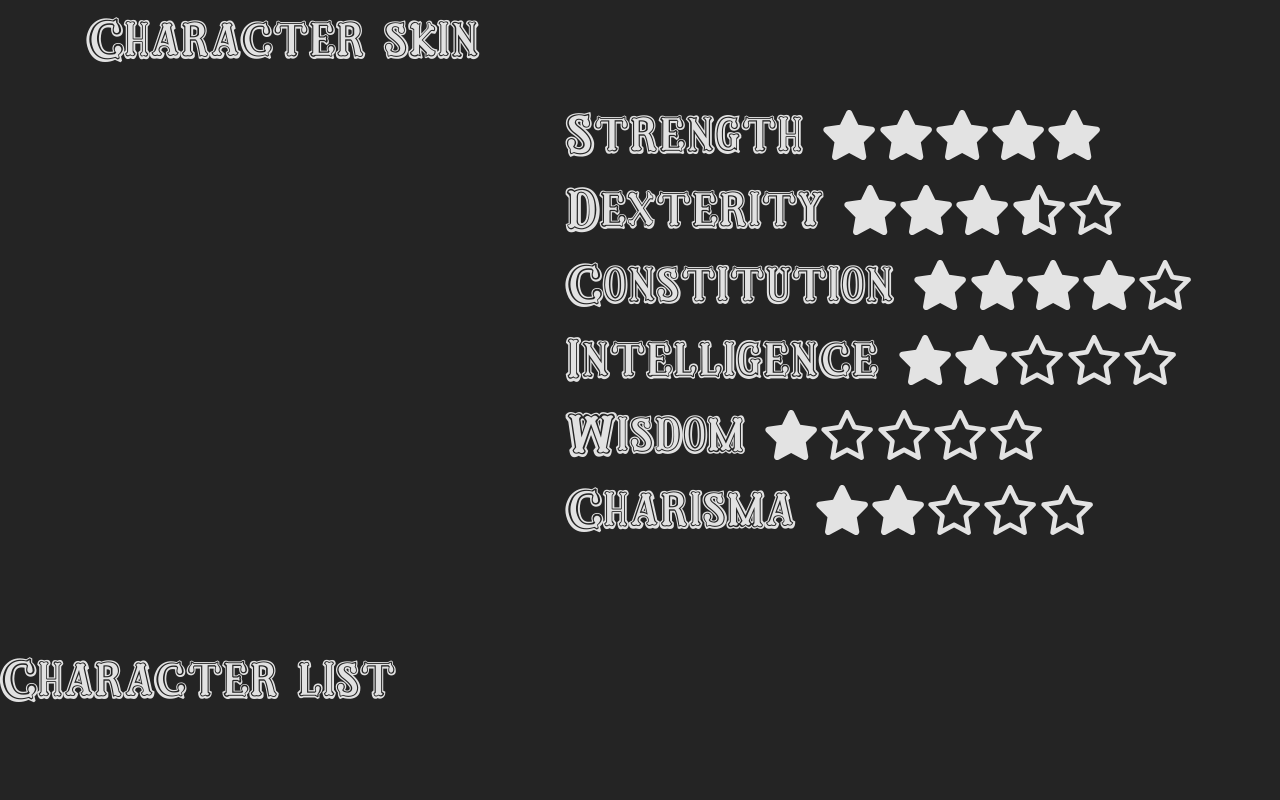
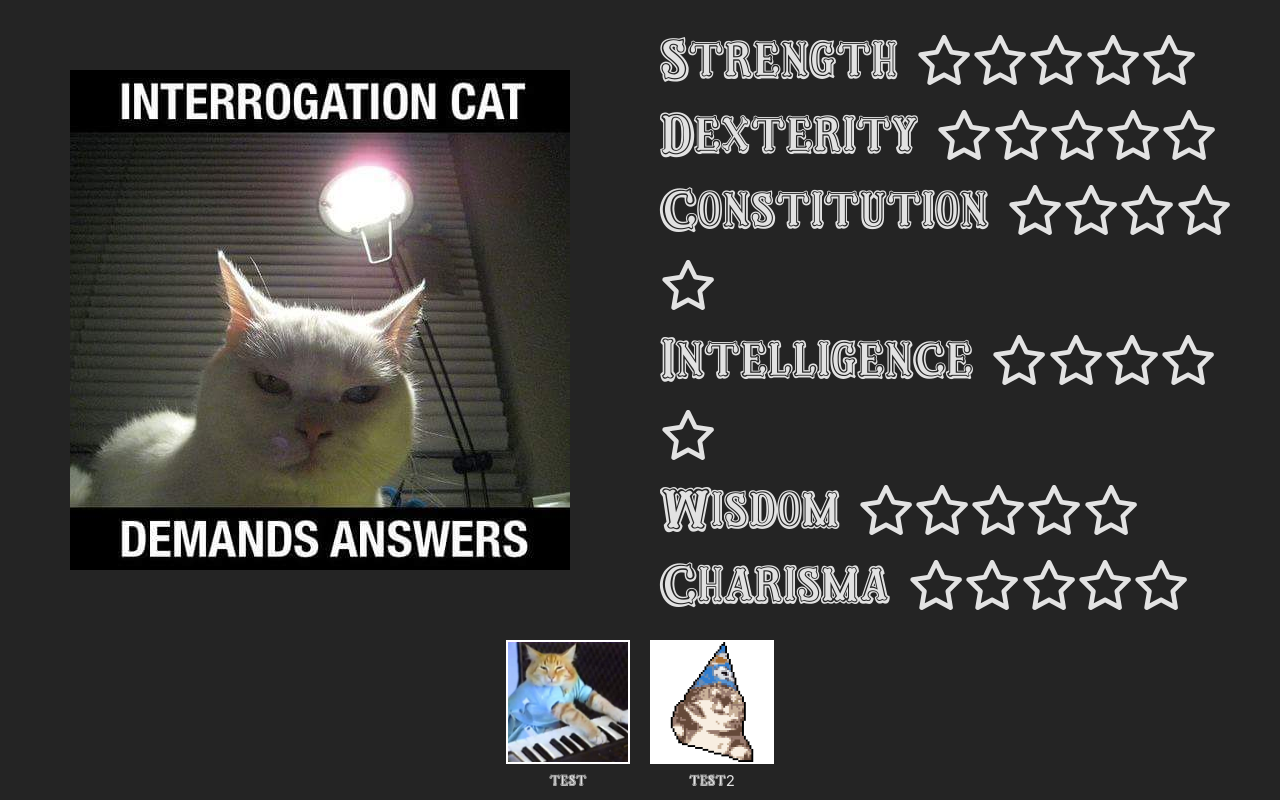
Before and after one commit to Thalandor/dungeon-cats-dragons, a React (Vite) app: page /new in a window 1280 px wide. Built offline with nearby package versions, Linux system fonts and the light colour scheme.

Commit message:
Add new game screen

```diff
--- /dev/null
+++ b/src/components/character-list/CharacterList.module.scss
@@ -0,0 +1,37 @@
+.container {
+  display: flex;
+  flex-wrap: wrap;
+  gap: 20px;
+}
+
+.character {
+  width: 120px;
+  height: 120px;
+  background-color: white;
+  border: 2px solid transparent;
+  display: flex;
+  flex-direction: column;
+  align-items: center;
+  justify-content: center;
+  cursor: pointer;
+  transition: border-color 0.3s ease-in-out;
+}
+
+.character:hover {
+  border-color: yellow;
+}
+
+.selected {
+  border-color: yellow !important;
+}
+
+.image {
+  max-width: 100%;
+  max-height: 100%;
+}
+
+.characterName {
+  margin-top: 5px;
+  font-size: 15px;
+  text-align: center;
+}
--- /dev/null
+++ b/src/components/character-list/CharacterList.tsx
@@ -0,0 +1,32 @@
+import React from "react";
+import styles from "./CharacterList.module.scss";
+import { ICharacter } from "../../pages/NewGame";
+
+interface CharacterListProps {
+  characters: ICharacter[];
+  setSelectedCharacter: React.Dispatch<React.SetStateAction<ICharacter>>;
+}
+
+const CharacterList: React.FC<CharacterListProps> = ({
+  characters,
+  setSelectedCharacter,
+}) => {
+  return (
+    <div className={styles.container}>
+      {characters.map((character) => (
+        <div onClick={() => setSelectedCharacter(character)}>
+          <div key={character.name} className={styles.character}>
+            <img
+              src={new URL(character.portrait, import.meta.url).href}
+              alt={character.name}
+              className={styles.image}
+            />
+          </div>
+          <div className={styles.characterName}>{character.name}</div>
+        </div>
+      ))}
+    </div>
+  );
+};
+
+export default CharacterList;
--- a/src/components/character/Character.module.scss
+++ b/src/components/character/Character.module.scss
@@ -2,4 +2,23 @@
     display: flex;
     height: 100%;
     justify-content: space-evenly;
+
+    .stats{
+        flex: 1;
+        padding: 20px;
+    }
+    .skin{
+        flex: 1;
+        padding: 20px;
+        display: flex;
+        justify-content: center;
+        align-items: center;
+        max-width: 100%;
+        max-height: 100%;
+        & img{
+            max-width: 100%;
+            max-height: 100%;
+        }
+
+    }
 }
--- a/src/components/character/Character.tsx
+++ b/src/components/character/Character.tsx
@@ -1,3 +1,4 @@
+import { ICharacter } from "../../pages/NewGame";
 import Stats from "../stats/Stats";
 import styles from "./Character.module.scss";
 
@@ -10,33 +11,19 @@ export interface IStats {
   charisma: number;
 }
 
-interface ICharacter {
-  name: string;
-  avatar: string;
-  body: string;
-  stats: IStats;
+interface Props {
+  selectedCharacter: ICharacter;
 }
 
-const Character = () => {
-  const characterSelected: ICharacter = {
-    name: "barcatian",
-    avatar: "",
-    body: "",
-    stats: {
-      strength: 5,
-      dexterity: 3.5,
-      constitution: 4,
-      intelligence: 2,
-      wisdom: 1,
-      charisma: 2,
-    },
-  };
-
+const Character: React.FC<Props> = ({ selectedCharacter }) => {
+  const skin = new URL(selectedCharacter.skin, import.meta.url).href;
   return (
     <div className={styles.parent}>
-      <div>Character skin</div>
-      <div>
-        <Stats stats={characterSelected.stats} />
+      <div className={styles.skin}>
+        <img src={skin} />
+      </div>
+      <div className={styles.stats}>
+        <Stats stats={selectedCharacter.stats} />
       </div>
     </div>
   );
--- a/src/index.css
+++ b/src/index.css
@@ -63,6 +63,7 @@ h1 {
 @keyframes rotation {
   from {
     transform: rotate(0deg);
+
   }
   to {
     transform: rotate(359deg);
--- a/src/pages/Main.module.scss
+++ b/src/pages/Main.module.scss
@@ -11,13 +11,18 @@
         & img :global{
             animation: rotation 10s infinite linear;
         }
+        .letters{
+            display: flex;
             & .and{
                 font-size: 120px;
                 padding: 28px;
             }
             & .elements{
                 padding: 28px;
+                flex-grow: 2;
             }
+        }
+
     }
 
     .options{
--- a/src/pages/Main.tsx
+++ b/src/pages/Main.tsx
@@ -1,19 +1,22 @@
 import { useNavigate } from "react-router-dom";
 import styles from "./Main.module.scss";
-import yousad from "../assets/yousad.png";
+
 const Main = () => {
   const navigate = useNavigate();
+  const wizard = new URL("../assets/wizard_portrait.png", import.meta.url).href;
   return (
     <div className={styles.parent}>
       <div className={styles.title}>
-        <img className={styles.rotate} src={yousad}></img>
-        <div className={styles.and}>&</div>
-        <div className={styles.elements}>
-          <div>Dungeons</div>
-          <div>Cats</div>
-          <div>Dragons</div>
+        <img className={styles.rotate} src={wizard}></img>
+        <div className={styles.letters}>
+          <div className={styles.and}>&</div>
+          <div className={styles.elements}>
+            <div>Dungeons</div>
+            <div>Cats</div>
+            <div>Dragons</div>
+          </div>
         </div>
-        <img src={yousad}></img>
+        <img src={wizard}></img>
       </div>
       <div className={styles.options}>
         <div onClick={() => navigate("/new")}>New game</div>
--- a/src/pages/Market.tsx
+++ b/src/pages/Market.tsx
@@ -1,5 +1,10 @@
+import { useNavigate } from "react-router-dom";
+import { useKeyPress } from "../hooks/useKeyPress";
+
 const Market = () => {
-    return <div>Market</div>
-}
+  const navigate = useNavigate();
+  useKeyPress(() => navigate("/"), ["Escape"]);
+  return <div>Market</div>;
+};
 
 export default Market;
--- a/src/pages/NewGame.module.scss
+++ b/src/pages/NewGame.module.scss
@@ -2,4 +2,10 @@
     display: flex;
     flex-direction: column;
     height: 100%;
+
+    .characterList{
+        flex: 20;
+        display: flex;
+        justify-content: center;
+    }
 }
--- a/src/pages/NewGame.tsx
+++ b/src/pages/NewGame.tsx
@@ -1,17 +1,76 @@
 import { useNavigate } from "react-router-dom";
-import Character from "../components/character/Character";
+import Character, { IStats } from "../components/character/Character";
 import { useKeyPress } from "../hooks/useKeyPress";
 import styles from "./NewGame.module.scss";
+import CharacterList from "../components/character-list/CharacterList";
+import { useState } from "react";
+
+export interface ICharacter {
+  name: string;
+  portrait: string;
+  skin: string;
+  stats: IStats;
+}
 
 const NewGame = () => {
   const navigate = useNavigate();
   useKeyPress(() => navigate("/"), ["Escape"]);
+
+  const [selectedCharacter, setSelectedCharacter] = useState<ICharacter>({
+    name: "Choose your hero!",
+    portrait: "../../assets/interrogation_skin.jpg",
+    skin: "../../assets/interrogation_skin.jpg",
+    stats: {
+      strength: 0,
+      dexterity: 0,
+      constitution: 0,
+      intelligence: 0,
+      wisdom: 0,
+      charisma: 0,
+    },
+  });
   return (
     <div className={styles.parent}>
       <div style={{ flex: 80 }}>
-        <Character />
+        <Character selectedCharacter={selectedCharacter} />
       </div>
-      <div style={{ flex: 20 }}>Character list</div>
+      <div className={styles.characterList}>
+        <CharacterList
+          setSelectedCharacter={setSelectedCharacter}
+          characters={[
+            {
+              name: "test",
+              portrait: new URL("../assets/bard_portrait.jpg", import.meta.url)
+                .href,
+              skin: "../../assets/bard_skin.gif",
+              stats: {
+                strength: 5,
+                dexterity: 3.5,
+                constitution: 4,
+                intelligence: 2,
+                wisdom: 1,
+                charisma: 2,
+              },
+            },
+            {
+              name: "test2",
+              portrait: new URL(
+                "../assets/wizard_portrait.png",
+                import.meta.url
+              ).href,
+              skin: "../../assets/wizard_skin.png",
+              stats: {
+                strength: 2,
+                dexterity: 2,
+                constitution: 2,
+                intelligence: 5,
+                wisdom: 3,
+                charisma: 2,
+              },
+            },
+          ]}
+        />
+      </div>
     </div>
   );
 };
```
Lines whose indentation alone changed are shown as unchanged.
